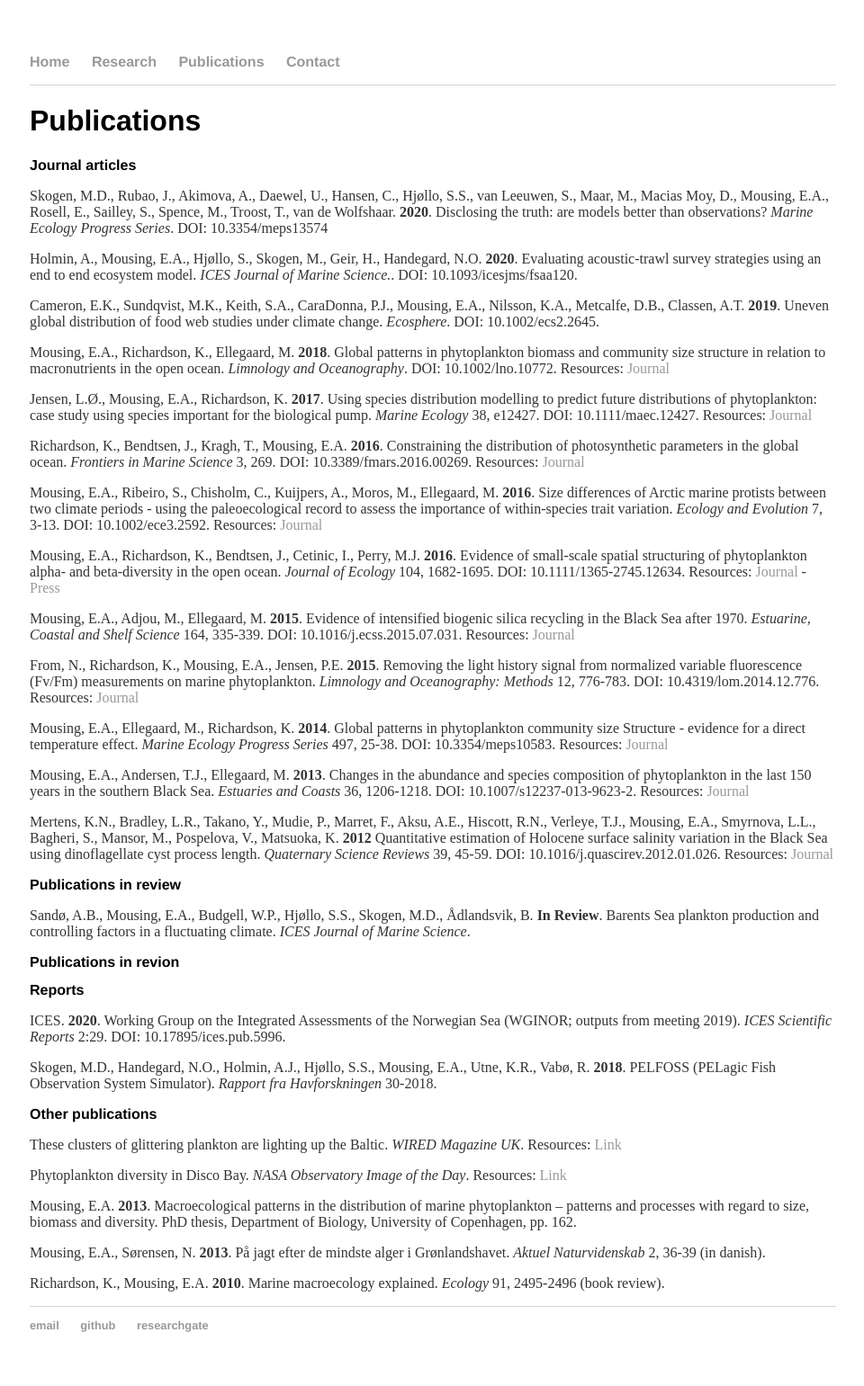
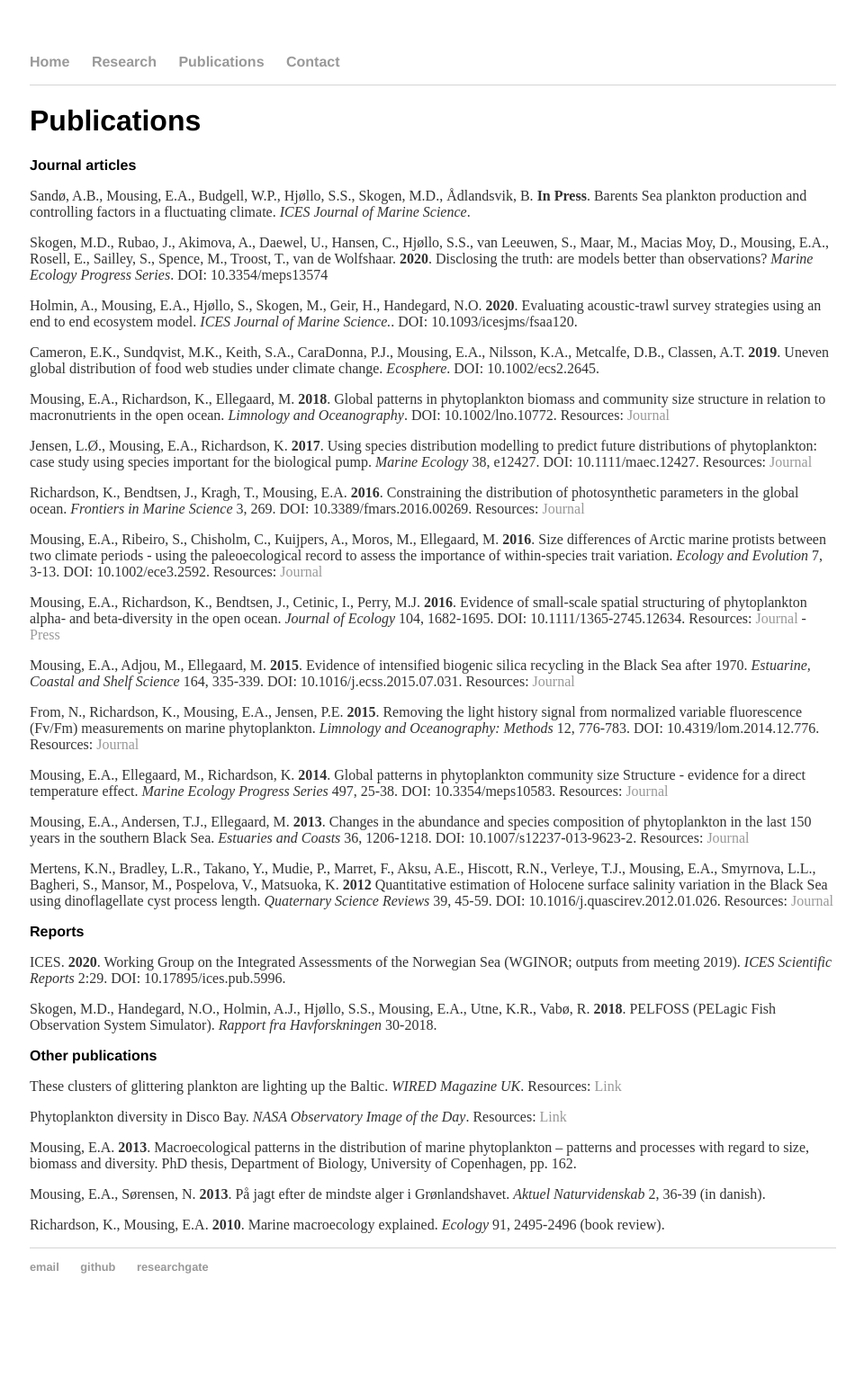
Before and after one commit to eamousing/eamousing.github.io, a Jekyll site: the page built from publications.html, in a window 1280 px wide. Shown: the whole page at 90% size, without its empty margins (159-1119 px from the left). Built offline with Jekyll 4.4.1, drawn with Linux system fonts in a browser that asks for light colours; Markdown is read by kramdown in place of the engine named in the settings; after the commit the page ends 1476 px from its top, so only the background shows below that; some of the changed lines change nothing that is shown.

Commit message:
Update publications.html

```diff
--- a/publications.html
+++ b/publications.html
@@ -5,6 +5,7 @@ title: Publications
 <div class="blurb">
 	<h1>Publications</h1>
         <h2>Journal articles</h2>
+	    <p>Sandø, A.B., Mousing, E.A., Budgell, W.P., Hjøllo, S.S., Skogen, M.D., Ådlandsvik, B. <b>In Press</b>. Barents Sea plankton production and controlling factors in a fluctuating climate. <i> ICES Journal of Marine Science</i>.</p>
 	    <p>Skogen, M.D., Rubao, J., Akimova, A., Daewel, U., Hansen, C., Hjøllo, S.S., van Leeuwen, S., Maar, M., Macias Moy, D., Mousing, E.A., Rosell, E., Sailley, S., Spence, M., Troost, T., van de Wolfshaar. <b>2020</b>. Disclosing the truth: are models better than observations? <i>Marine Ecology Progress Series</i>. DOI: 10.3354/meps13574</p>
 	    <p>Holmin, A., Mousing, E.A., Hjøllo, S., Skogen, M., Geir, H., Handegard, N.O. <b>2020</b>. Evaluating acoustic-trawl survey strategies using an end to end ecosystem model. <i>ICES Journal of Marine Science.</i>. DOI: 10.1093/icesjms/fsaa120.</p>
 	    <p>Cameron, E.K., Sundqvist, M.K., Keith, S.A., CaraDonna, P.J., Mousing, E.A., Nilsson, K.A., Metcalfe, D.B., Classen, A.T. <b>2019</b>. Uneven global distribution of food web studies under climate change. <i>Ecosphere</i>. DOI: 10.1002/ecs2.2645.</p>
@@ -29,12 +30,6 @@ title: Publications
             <p>Mertens, K.N., Bradley, L.R., Takano, Y., Mudie, P., Marret, F., Aksu, A.E., Hiscott, R.N., Verleye, T.J., Mousing, E.A., Smyrnova, L.L., Bagheri, S., Mansor, M., Pospelova, V., Matsuoka, K. <b>2012</b> Quantitative estimation of Holocene surface salinity variation in the Black Sea using dinoflagellate cyst process length. <i>Quaternary Science Reviews</i> 39, 45-59. DOI: 10.1016/j.quascirev.2012.01.026.
                 Resources: <a href="http://www.sciencedirect.com/science/article/pii/S0277379112000650">Journal</a></p>
 
-        <h2>Publications in review</h2>
-
-	    <p>Sandø, A.B., Mousing, E.A., Budgell, W.P., Hjøllo, S.S., Skogen, M.D., Ådlandsvik, B. <b>In Review</b>. Barents Sea plankton production and controlling factors in a fluctuating climate. <i> ICES Journal of Marine Science</i>.</p>
-
-	<h2>Publications in revion</h2>
-
 	<h2>Reports</h2>
 	    <p>ICES. <b>2020</b>. Working Group on the Integrated Assessments of the Norwegian Sea (WGINOR; outputs from meeting 2019). <i>ICES Scientific Reports</i> 2:29. DOI: 10.17895/ices.pub.5996.</p>
 	    <p>Skogen, M.D., Handegard, N.O., Holmin, A.J., Hjøllo, S.S., Mousing, E.A., Utne, K.R., Vabø, R. <b>2018</b>. PELFOSS (PELagic Fish Observation System Simulator). <i>Rapport fra Havforskningen</i> 30-2018. </p>
```
